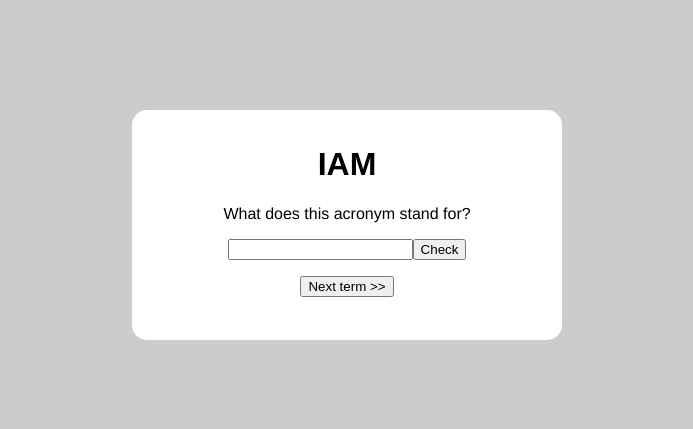
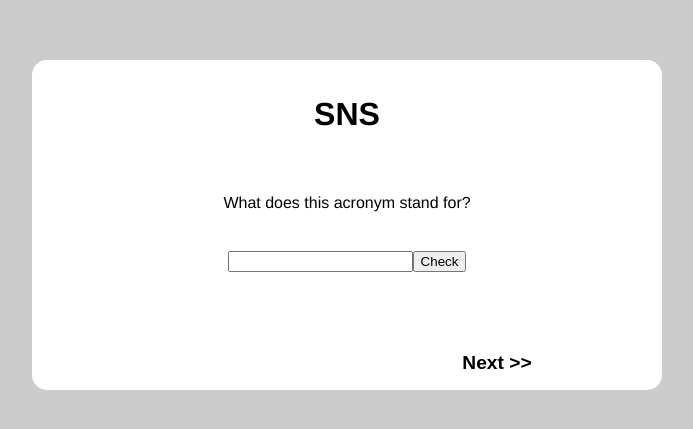
Before and after one commit to dana-ciocan/acronym-test, a Vue app: page / in a window 1280 px wide. Shown: the part 175-604 px from the top of the page, without its empty margins (293-986 px from the left). Built offline with nearby package versions, Linux system fonts and the light colour scheme.

Commit message:
Implement previous and next logic

```diff
--- a/src/components/Card.vue
+++ b/src/components/Card.vue
@@ -1,7 +1,7 @@
 <template>
   <div class="card-container">
     <div class="card" :class="messageClass">
-      <h1>{{ randomAcronym.acronym }}</h1>
+      <h1>{{ acronyms[selectedAcronym].acronym }}</h1>
       <p>What does this acronym stand for?</p>
       <form @submit.prevent="onSubmit">
         <input type="text" v-model="userDefinition" />
@@ -9,26 +9,46 @@
           type="submit"
           value="Check"
           @click="
-            (message = checkAcronym(userDefinition, randomAcronym.expansion)),
+            (message = checkAcronym(
+              userDefinition,
+              acronyms[selectedAcronym].expansion,
+            )),
               (messageClass = getMessageClass(
                 userDefinition,
-                randomAcronym.expansion,
+                acronyms[selectedAcronym].expansion,
               ))
           "
         />
       </form>
       <p>{{ message }}</p>
-      <div v-if="messageClass === 'message' && acronyms.length === 0">
+      <div v-if="selectedAcronym === acronyms.length">
         You have gone through all the terms - congratulations!
       </div>
+      <div class="nav-buttons">
+        <div class="prev-button">
           <input
+            v-if="selectedAcronym > 0"
             type="button"
-        value="Next term >>"
+            value="<< Previous"
             @click="
-          (randomAcronym = acronyms.splice(
-            Math.floor(Math.random() * acronyms.length),
-            1,
-          )[0]),
+              (selectedAcronym =
+                selectedAcronym > 0 ? selectedAcronym - 1 : selectedAcronym),
+                (messageClass = ''),
+                (userDefinition = ''),
+                (message = '')
+            "
+          />
+        </div>
+        <div class="next-button">
+          <input
+            v-if="selectedAcronym < acronyms.length - 1"
+            type="button"
+            value="Next >>"
+            @click="
+              (selectedAcronym =
+                selectedAcronym < acronyms.length - 1
+                  ? selectedAcronym + 1
+                  : selectedAcronym),
                 (messageClass = ''),
                 (userDefinition = ''),
                 (message = '')
@@ -36,10 +56,14 @@
           />
         </div>
       </div>
+    </div>
+  </div>
 </template>
 
 <script>
 import acronyms from '../data/acronyms.json';
+
+const shuffledAcronyms = acronyms.sort(() => Math.random() - 0.5);
 
 const definitionsMatch = (definition1, definition2) =>
   definition1.toLowerCase() === definition2.toLowerCase();
@@ -53,11 +77,8 @@ export default {
   data: () => ({
     userDefinition: '',
     message: '',
-    acronyms,
-    randomAcronym: acronyms.splice(
-      Math.floor(Math.random() * acronyms.length),
-      1,
-    )[0],
+    acronyms: shuffledAcronyms,
+    selectedAcronym: 0,
     messageClass: '',
   }),
   methods: {
@@ -88,10 +109,13 @@ export default {
   border-radius: 15px;
   padding: 15px;
   background-color: #fff;
-  width: 400px;
-  height: 200px;
-  margin-top: -115px;
-  margin-left: -215px;
+  width: 600px;
+  height: 300px;
+  margin-top: -165px;
+  margin-left: -315px;
+  display: flex;
+  flex-direction: column;
+  justify-content: space-between;
 }
 
 .card.error {
@@ -101,4 +125,21 @@ export default {
 .card.correct {
   background-color: mediumspringgreen;
 }
+
+.nav-buttons {
+  display: flex;
+  flex-direction: row;
+}
+
+.nav-buttons > div {
+  width: 50%;
+}
+
+input[type='button'] {
+  background-color: white;
+  border: none;
+  cursor: pointer;
+  font-weight: bold;
+  font-size: 120%;
+}
 </style>
```
Lines whose indentation alone changed are shown as unchanged.
